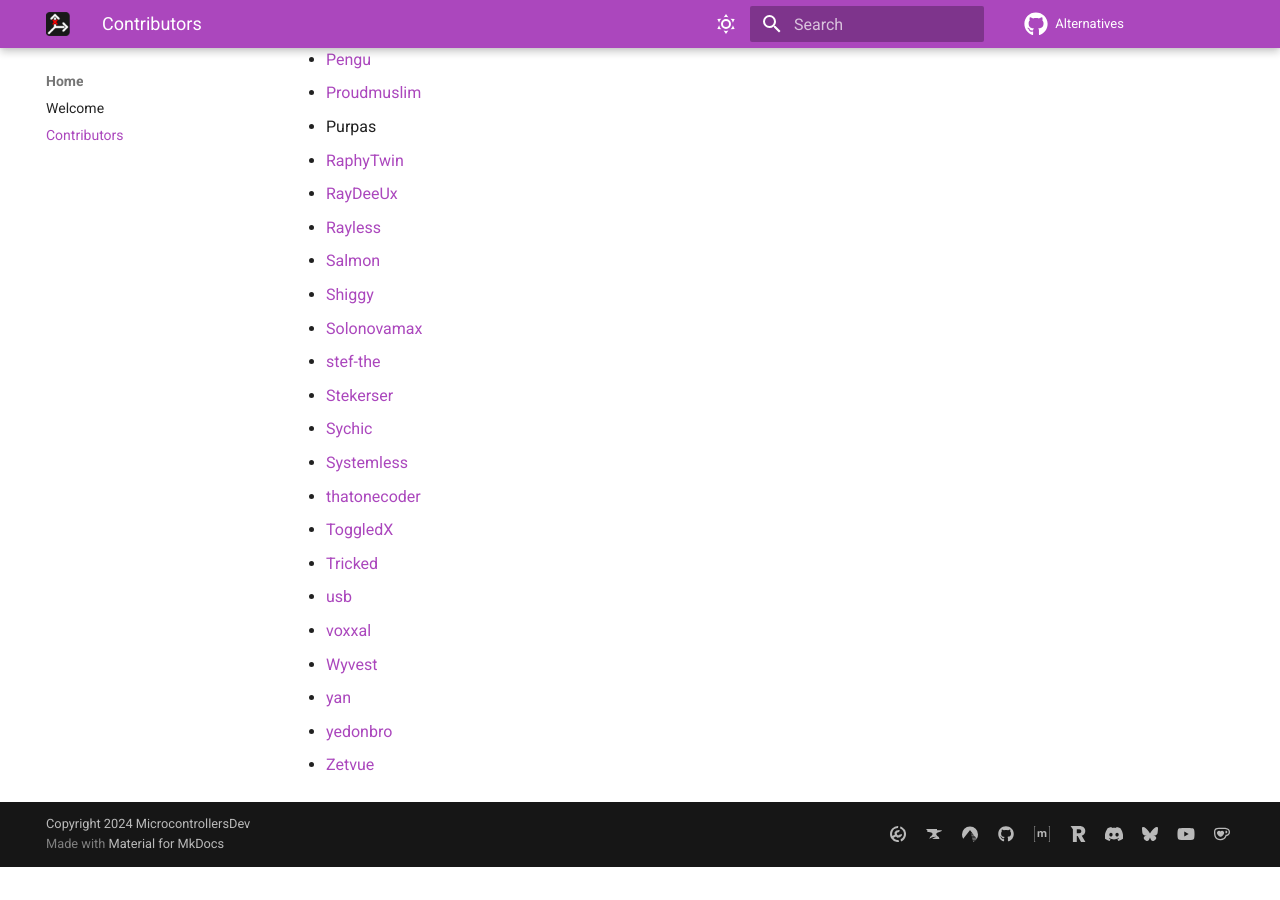
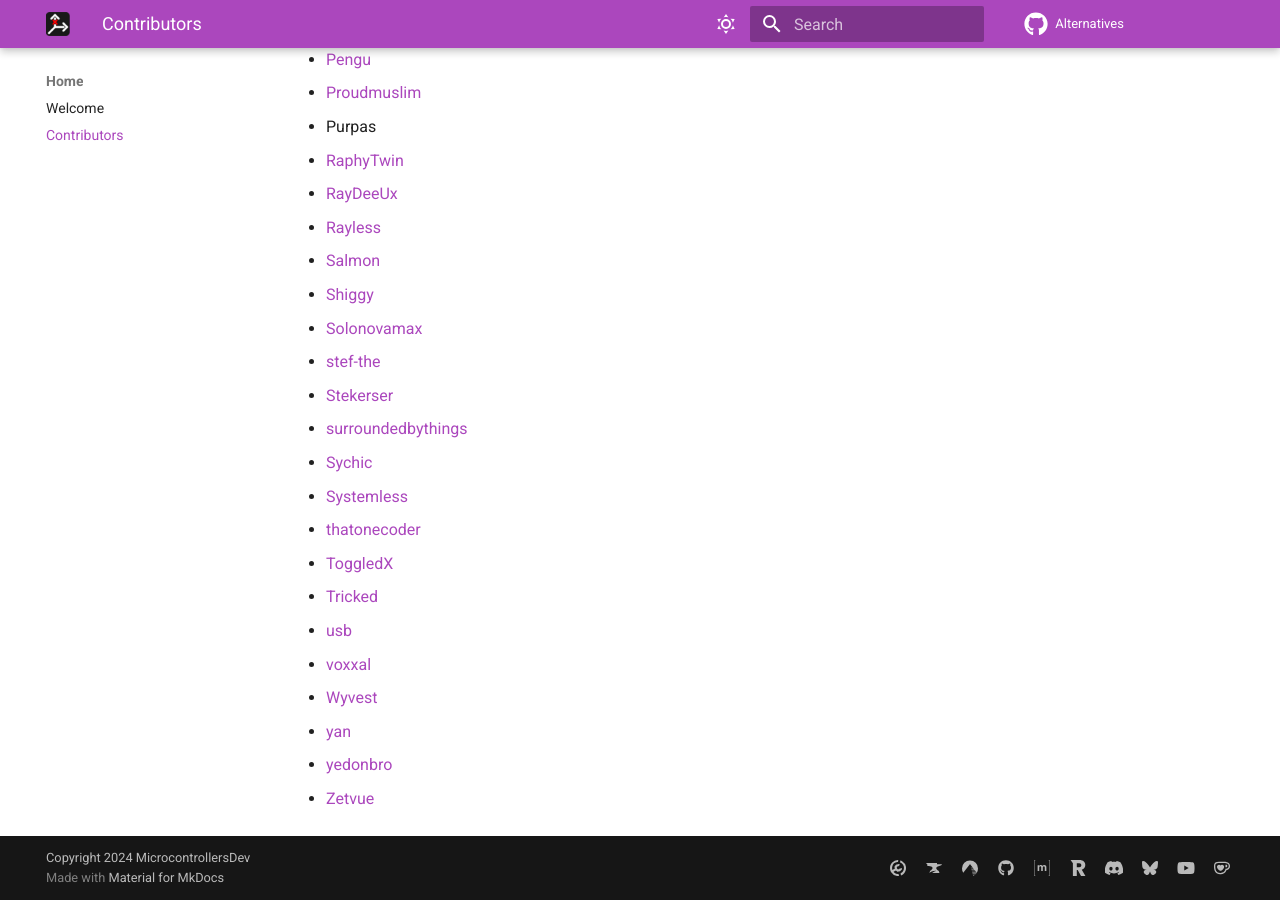
Before and after one commit to MicrocontrollersDev/Alternatives, an MkDocs documentation site: the page built from docs/contributors.md, in a window 1280 px wide and 900 px high, scrolled down 1894 px. Built offline with MkDocs 1.6.1 and Material for MkDocs 9.7.7, drawn with Linux system fonts in a browser that asks for light colours; comment, search, counter and statistics services are not loaded; before the commit the page ends 2761 px from its top, so only the background shows below that.

Commit message:
Update contributors.md

```diff
--- a/docs/contributors.md
+++ b/docs/contributors.md
@@ -62,6 +62,7 @@
 * [Solonovamax](https://github.com/solonovamax)
 * [stef-the](https://github.com/stef-the)
 * [Stekerser](https://github.com/Stekerser)
+* [surroundedbythings](https://github.com/surroundedbythings)
 * [Sychic](https://github.com/Sychic)
 * [Systemless](https://github.com/SystemlessDev)
 * [thatonecoder](https://github.com/Coccocoahelper)
```
